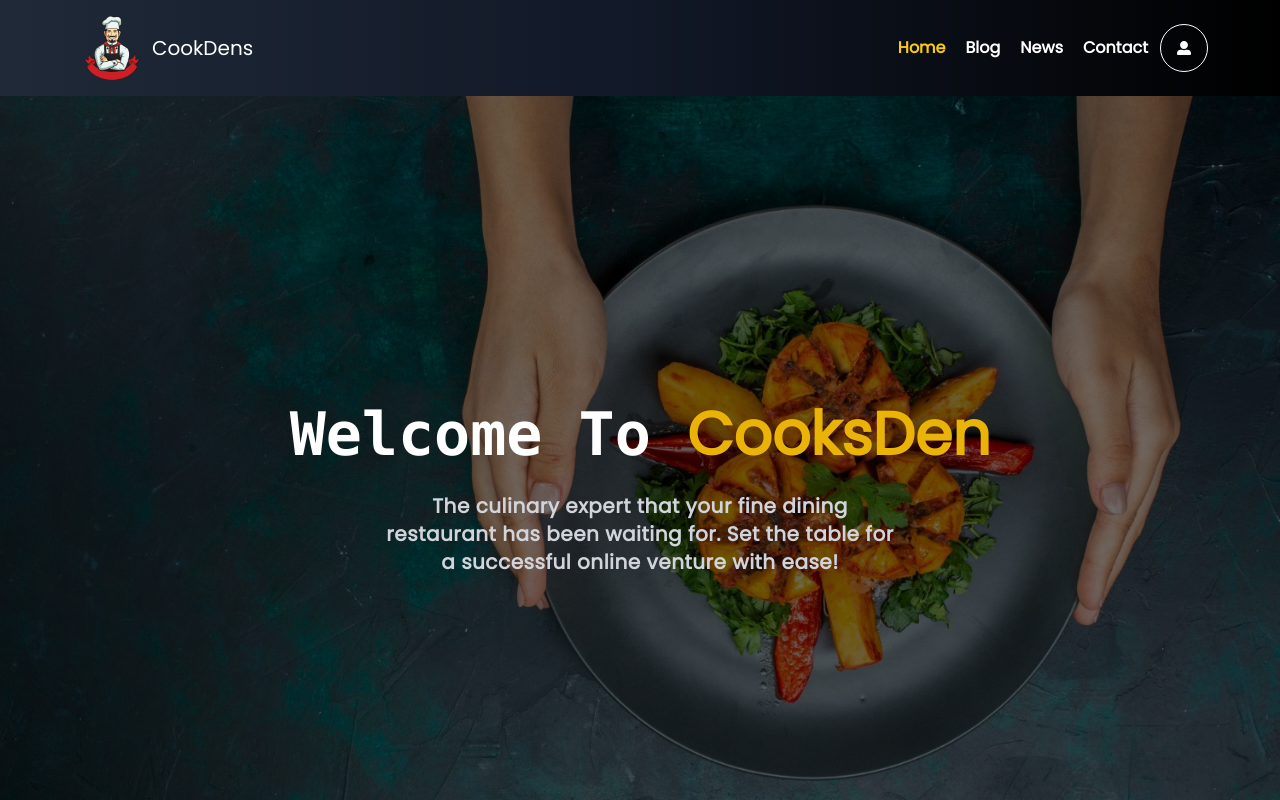
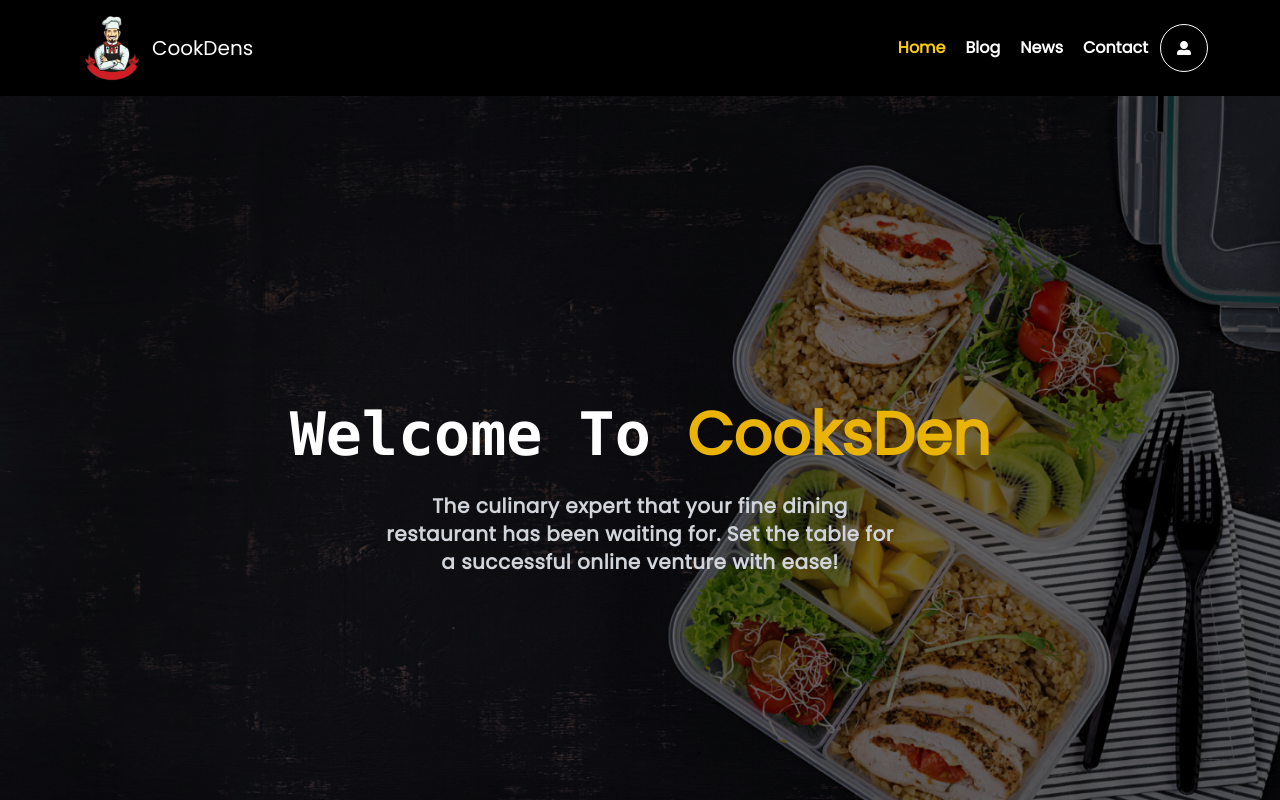
Before and after one commit to naimur-reza/CHEF-HUNTER-CLIENT, a React (Vite) app: page /home/ in a window 1280 px wide. Shown: the top 800 px of the page. Built offline with nearby package versions, Linux system fonts and the light colour scheme; no server answers.

Commit message:
nav color fixed

```diff
--- a/src/components/shared/Header.jsx
+++ b/src/components/shared/Header.jsx
@@ -9,7 +9,7 @@ const Header = () => {
   const { user, logOut } = useContext(AuthContext);
   console.log(user);
   return (
-    <div className="bg-gradient-to-r from-gray-800 via-gray-900 to-black ">
+    <div className="bg-black ">
       <div className="navbar  text-white my-container">
         <div className="navbar-start">
           <Link className="flex items-center " to={"/home/"}>
--- a/src/layout/Main.css
+++ b/src/layout/Main.css
@@ -23,7 +23,7 @@
 .banner2 {
   background-size: cover;
   background-image: linear-gradient(rgba(0, 0, 0, 0.568), rgba(0, 0, 0, 0.575)),
-    url("../../src/assets/images/banner2.jpg");
+    url("../../src/assets/images/banner3.jpg");
   background-repeat: no-repeat;
   background-position: right;
   background-size: cover;
```
